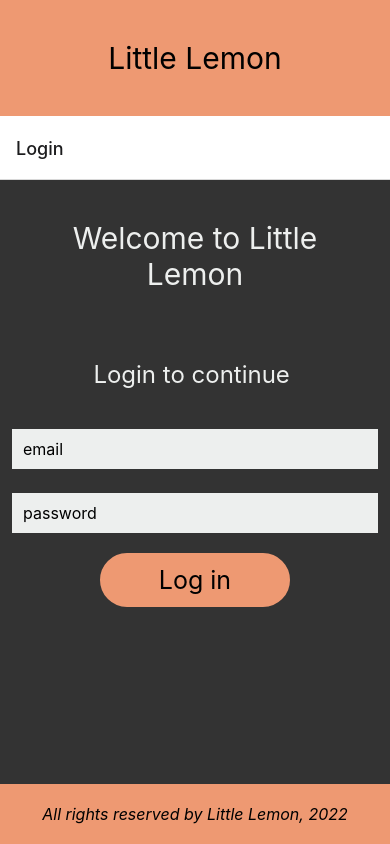
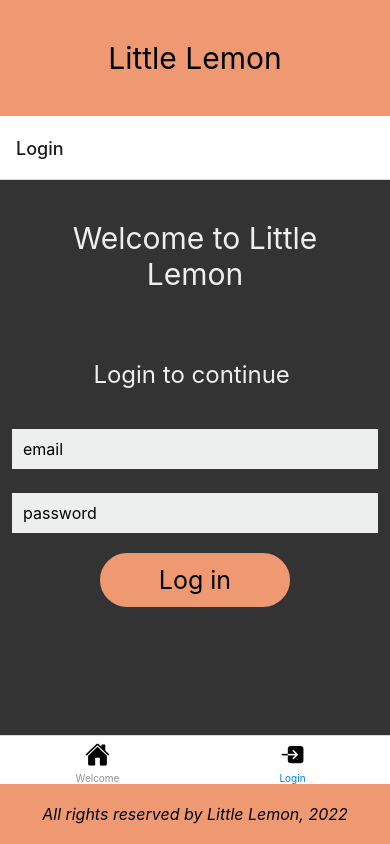
Before and after one commit to akshaykulkarni2007/coursera-react-native-assignment, a React Native app: screen / in a window 390 px wide. Built offline with nearby package versions, Linux system fonts and the light colour scheme.

Commit message:
C05W04E03: TabNavigation

```diff
--- a/package.json
+++ b/package.json
@@ -10,6 +10,7 @@
   },
   "dependencies": {
     "@expo/vector-icons": "^13.0.0",
+    "@react-navigation/bottom-tabs": "^6.5.7",
     "@react-navigation/native": "^6.1.6",
     "@react-navigation/native-stack": "^6.9.12",
     "expo": "~48.0.11",
--- a/routes.js
+++ b/routes.js
@@ -1,18 +1,37 @@
 import { NavigationContainer } from '@react-navigation/native'
-import { createNativeStackNavigator } from '@react-navigation/native-stack'
+// import { createNativeStackNavigator } from '@react-navigation/native-stack'
+import { createBottomTabNavigator } from '@react-navigation/bottom-tabs'
+import Ionicons from '@expo/vector-icons/Ionicons'
 
 import WelcomeScreen from './screens/WelcomeScreen'
 import LoginScreen from './screens/LoginScreen'
 
-const Stack = createNativeStackNavigator()
+// const Stack = createNativeStackNavigator()
+const Tab = createBottomTabNavigator()
 
 export default function Routes() {
 	return (
 		<NavigationContainer>
-			<Stack.Navigator initialRouteName="Login">
+			{/* <Stack.Navigator initialRouteName="Login">
 				<Stack.Screen name="Welcome" component={WelcomeScreen} />
 				<Stack.Screen name="Login" component={LoginScreen} />
-			</Stack.Navigator>
+			</Stack.Navigator> */}
+			<Tab.Navigator
+				screenOptions={({ route }) => ({
+					tabBarIcon: ({ size }) => {
+						let iconName
+						if (route.name === 'Welcome') {
+							iconName = 'ios-home'
+						} else if (route.name === 'Login') {
+							iconName = 'ios-enter'
+						}
+						return <Ionicons name={iconName} size={size} />
+					},
+				})}
+				initialRouteName="Login">
+				<Tab.Screen name="Welcome" component={WelcomeScreen} />
+				<Tab.Screen name="Login" component={LoginScreen} />
+			</Tab.Navigator>
 		</NavigationContainer>
 	)
 }
```
Also changed, not shown: 1 other file (tests, documents, lock files or other folders).
